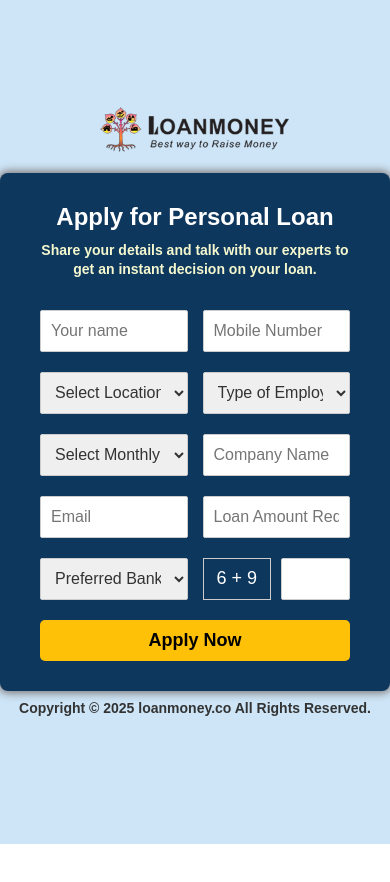
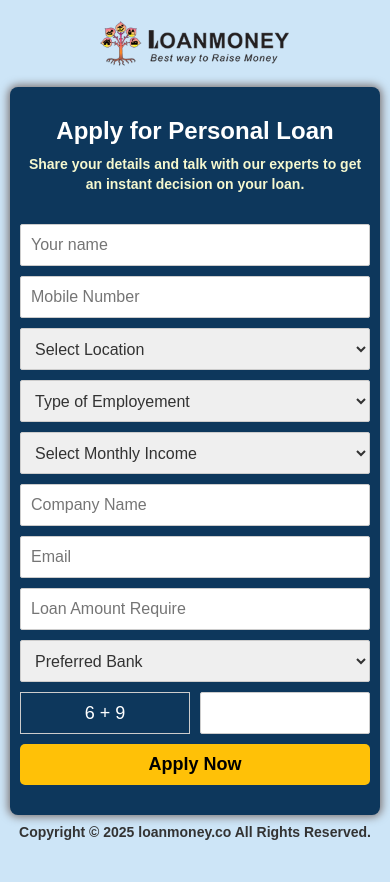
Before and after one commit to loanmoneyindia/lmi_lp, a Next.js app: page /apply-personal-loan in a window 390 px wide. Before the commit the page ends 844 px from the top, so only its background shows below. Built offline with nearby package versions, Linux system fonts and the light colour scheme.

Commit message:
Change in css

```diff
--- a/src/app/globals.css
+++ b/src/app/globals.css
@@ -364,4 +364,19 @@ ul, ol{list-style: none;}
       font-size: 18px;
       line-height: 25px;
   }
+  .form-container{
+    padding: 30px 10px;
+  }
+  .full_container{
+    height: auto;
+    padding: 20px 10px;
+  }
+  .form-container .form-group{
+    display: block;
+    margin-bottom: 0;
+  }
+  .form-container .form-group .form-field{
+    width: 100%;
+    margin-bottom: 10px;
+  }
 }
```
